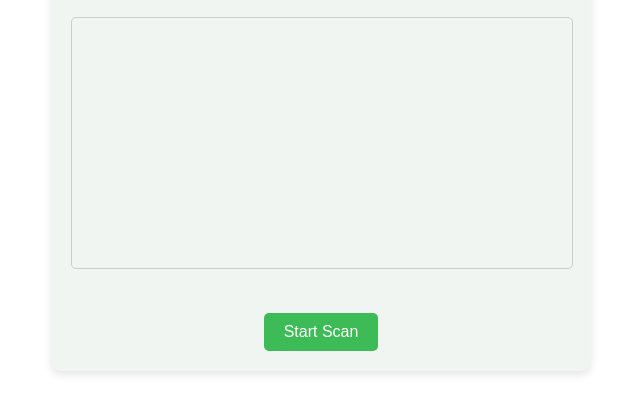
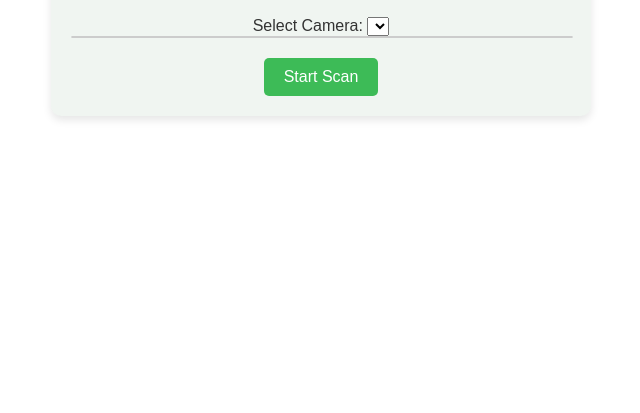
Before and after one commit to arkyaray02/IIA-qr_scanner, a plain HTML site: page index.html in a window 1280 px wide. Shown: the part 131-544 px from the top of the page, without its empty margins (319-959 px from the left). Drawn offline with Linux system fonts and the light colour scheme.

Commit message:
Update index.html

```diff
--- a/index.html
+++ b/index.html
@@ -3,16 +3,23 @@
 <head>
     <meta charset="UTF-8">
     <meta name="viewport" content="width=device-width, initial-scale=1.0">
-    <title>QR Code Scanner</title>
+    <title>QR Code Scanner with Camera Selection</title>
     <link rel="stylesheet" href="styles.css">
 </head>
 <body>
     <div class="container">
         <h1>Ticket & Food Verification</h1>
-        <video id="video" class="video-box"></video>
-        <div id="result" class="result">
-            <!-- Result will be shown here after successful scan -->
-        </div>
+
+        <!-- Dropdown for camera selection -->
+        <label for="cameraSelection">Select Camera:</label>
+        <select id="cameraSelection"></select>
+
+        <!-- Video feed -->
+        <div id="reader" class="video-box"></div>
+
+        <!-- Result display -->
+        <div id="result" class="result"></div>
+
         <button id="startScan" class="button">Start Scan</button>
     </div>
 
```
